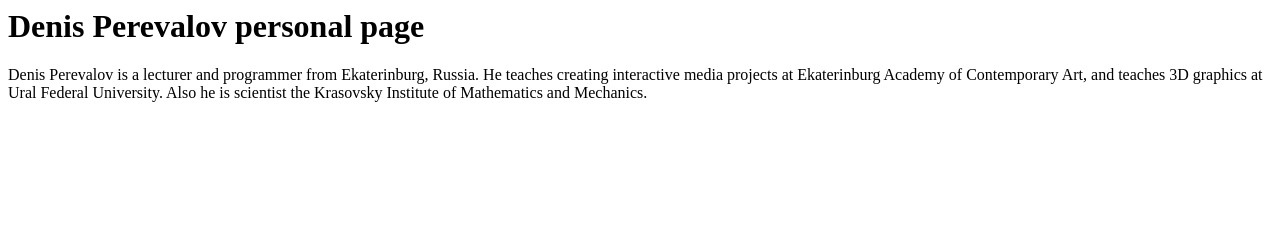
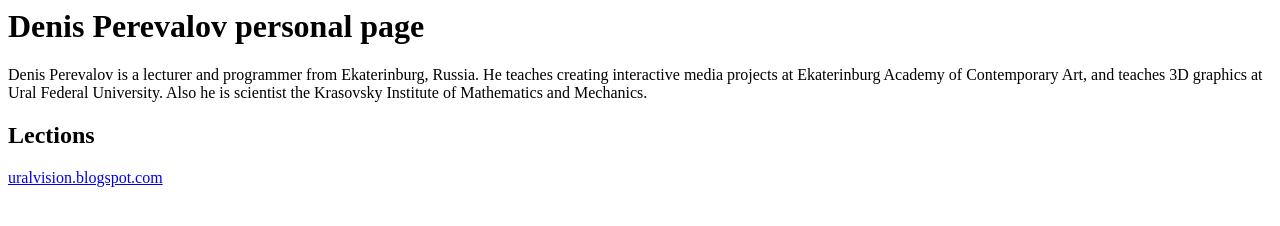
Before and after one commit to perevalovds/perevalovds.github.io, a plain HTML site: page index.html in a window 1280 px wide. Drawn offline with Linux system fonts and the light colour scheme.

Commit message:
Update index.html

```diff
--- a/index.html
+++ b/index.html
@@ -6,3 +6,7 @@
 and teaches 3D graphics at Ural Federal University.
 Also he is scientist the Krasovsky Institute of Mathematics and Mechanics.
 </p>
+
+
+<h2>Lections</h2>
+<p><a href="http://uralvision.blogspot.com">uralvision.blogspot.com</a></p>
```
